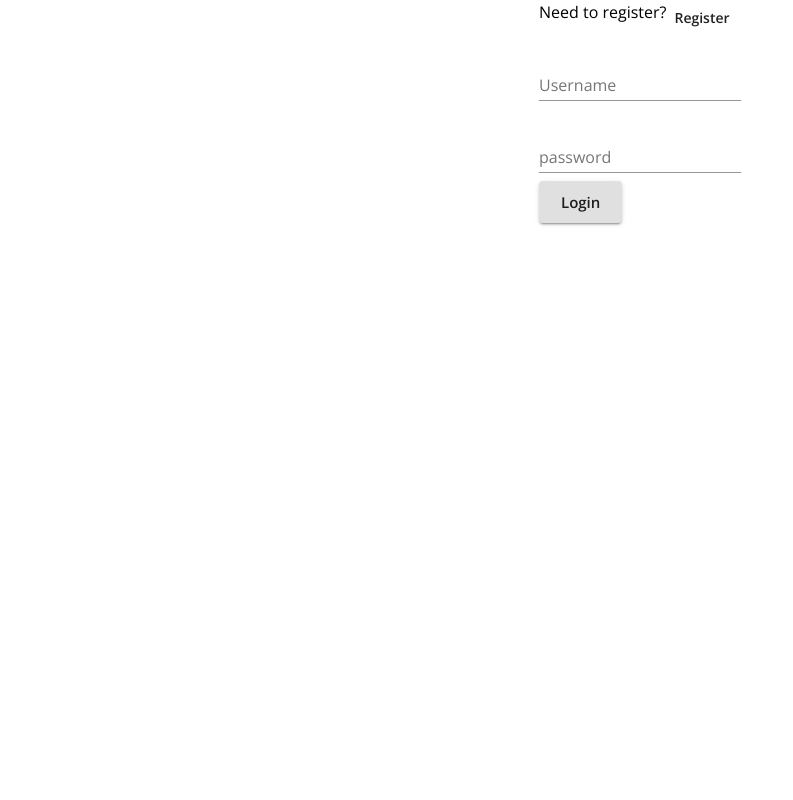
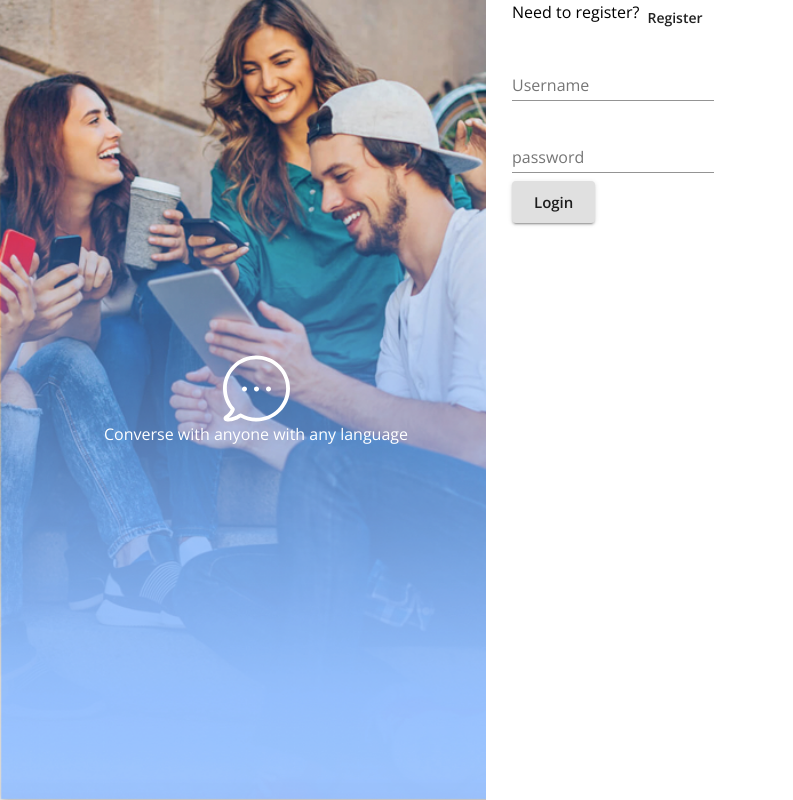
Before and after one commit to theDanielTo/messenger-2621, a React (Create React App) app in the folder client/: page /login in a window 1280 px wide. Shown: the whole page, without its empty margins (0-793 px from the left). Built offline with nearby package versions, Linux system fonts and the light colour scheme; no server answers.

Commit message:
Added assets to public folder. Added makeStyles hook to Login.js and Signup.js.

```diff
--- a/client/src/Login.js
+++ b/client/src/Login.js
@@ -1,4 +1,5 @@
 import React from "react";
+import { makeStyles } from "@material-ui/core/styles";
 import { Redirect, useHistory } from "react-router-dom";
 import { connect } from "react-redux";
 import {
@@ -11,8 +12,29 @@ import {
 } from "@material-ui/core";
 import { login } from "./store/utils/thunkCreators";
 
+const useStyles = makeStyles(() => ({
+  root: {
+    height: "100vh",
+    width: "100%"
+  },
+  heroImage: {
+    display: "flex",
+    flexDirection: "column",
+    justifyContent: "center",
+    alignItems: "center",
+    height: "100%",
+    width: "40%",
+    background: "left/contain no-repeat url('./assets/bg-img.png')",
+    color: "white"
+  },
+  form: {
+    height: "100%",
+  }
+}));
+
 const Login = (props) => {
   const history = useHistory();
+  const classes = useStyles();
   const { user, login } = props;
 
   const handleLogin = async (event) => {
@@ -28,8 +50,14 @@ const Login = (props) => {
   }
 
   return (
-    <Grid container justifyContent="center">
-      <Box>
+    <Grid container className={classes.root}>
+      <Box className={classes.heroImage}>
+        <img
+          src="./assets/bubble.svg"
+          alt="bubble"/>
+        <Typography>Converse with anyone with any language</Typography>
+      </Box>
+      <Box className={classes.form}>
         <Grid container item>
           <Typography>Need to register?</Typography>
           <Button onClick={() => history.push("/register")}>Register</Button>
--- a/client/src/Signup.js
+++ b/client/src/Signup.js
@@ -1,4 +1,5 @@
 import React, { useState } from "react";
+import { makeStyles } from "@material-ui/core/styles";
 import { Redirect, useHistory } from "react-router-dom";
 import { connect } from "react-redux";
 import {
@@ -12,8 +13,16 @@ import {
 } from "@material-ui/core";
 import { register } from "./store/utils/thunkCreators";
 
+const useStyles = makeStyles(() => ({
+  root: {
+    display: "flex",
+    flexGrow: 8,
+  }
+}));
+
 const Login = (props) => {
   const history = useHistory();
+  const classes = useStyles();
   const { user, register } = props;
   const [formErrorMessage, setFormErrorMessage] = useState({});
 
@@ -37,7 +46,10 @@ const Login = (props) => {
   }
 
   return (
-    <Grid container justify="center">
+    <Grid container className={classes.root}>
+      <Box>
+        <img src="./assets/bg-img.png" alt="bg-img"/>
+      </Box>
       <Box>
         <Grid container item>
           <Typography>Need to log in?</Typography>
--- a/client/src/themes/theme.js
+++ b/client/src/themes/theme.js
@@ -1,6 +1,6 @@
-import { createMuiTheme } from "@material-ui/core";
+import { createTheme } from "@material-ui/core";
 
-export const theme = createMuiTheme({
+export const theme = createTheme({
   typography: {
     fontFamily: "Open Sans, sans-serif",
     fontSize: 14,
```
Also changed, not shown: client/public/assets/bg-img.png (added), client/public/assets/bubble.svg (added).
